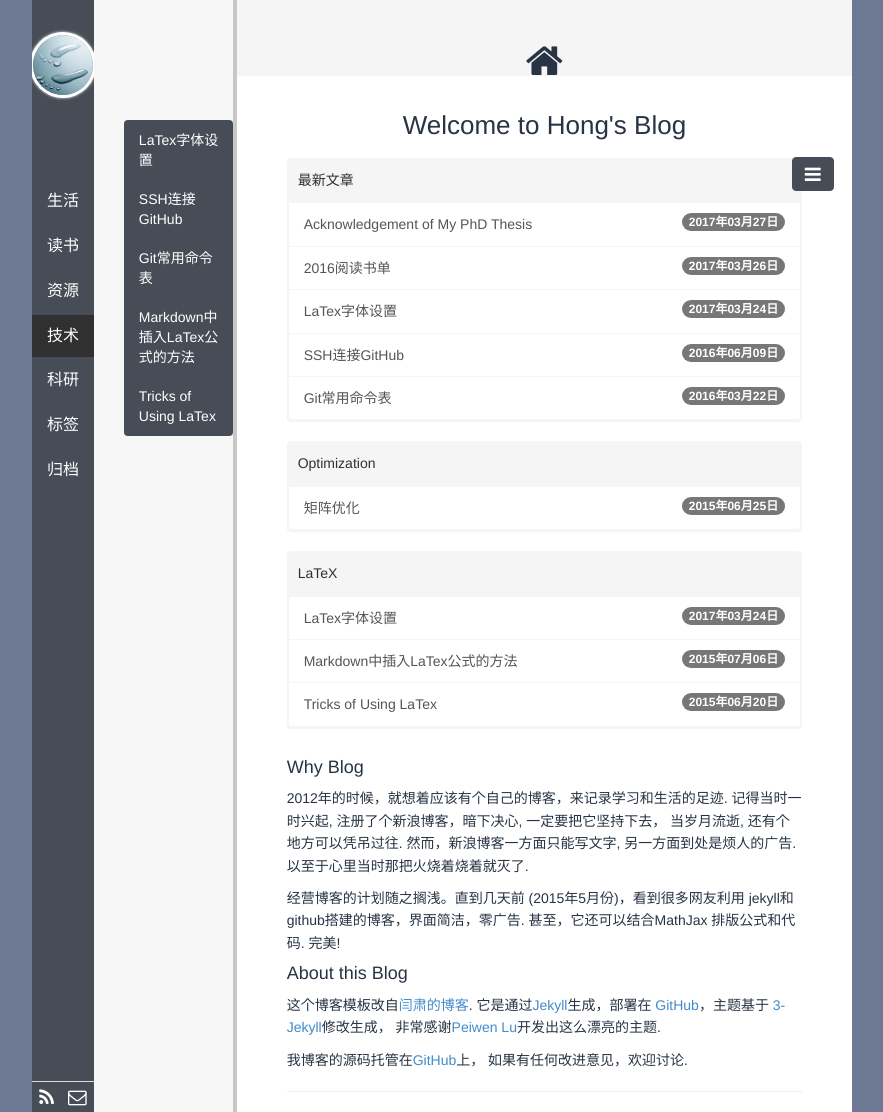
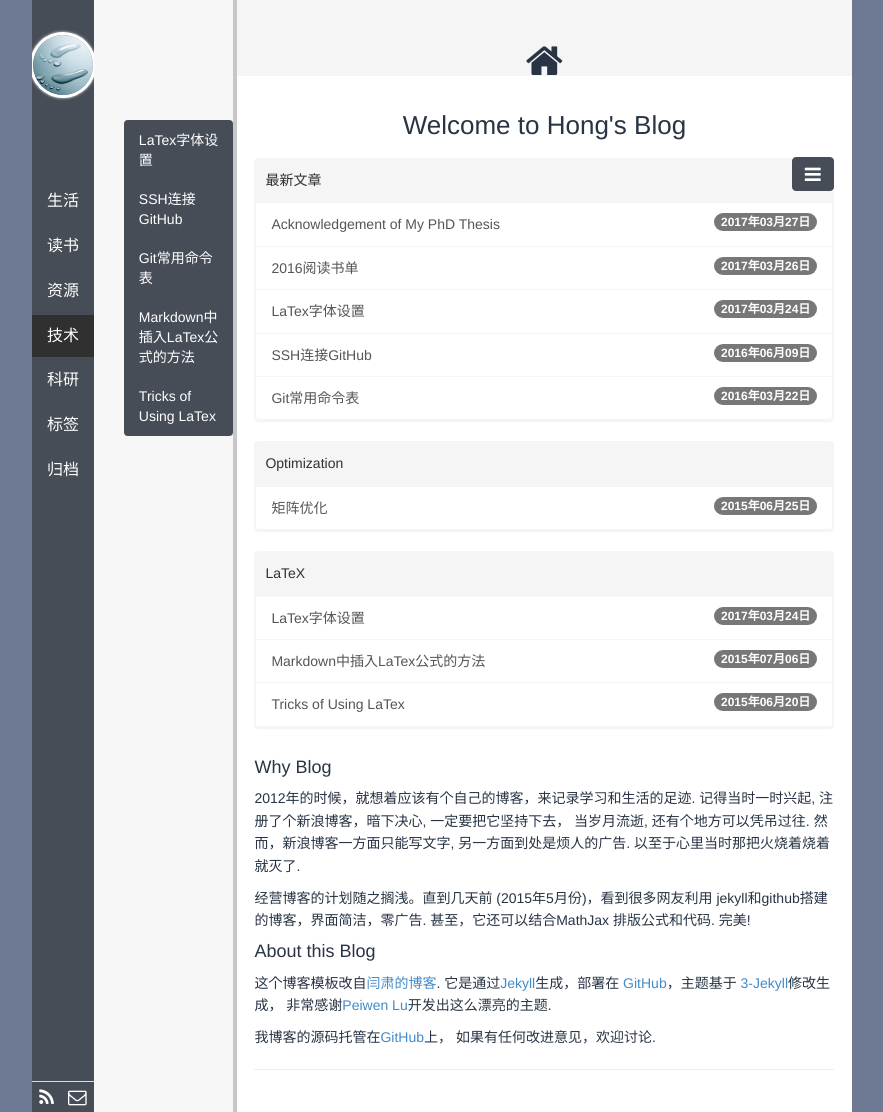
Before and after one commit to polyHong/polyHong.github.io, a Jekyll site: the page built from index.html, in a window 1280 px wide. Shown: the whole page, without its empty margins (198-1081 px from the left). Built offline with Jekyll 4.4.1, drawn with Linux system fonts in a browser that asks for light colours; Markdown is read by kramdown in place of the engine named in the settings; the list of posts is cut into pages by our own code; comment, search, counter and statistics services are not loaded.

```diff
--- a/public/css/base.css
+++ b/public/css/base.css
@@ -116,7 +116,7 @@
 /*  padding-left: 30px;
   padding-right: 30px;
 */
-  padding: 0 10% 0 10%;
+  padding: 0 5% 0 5%;
   color: #283444;
   line-height: 1.6;
 }
```
